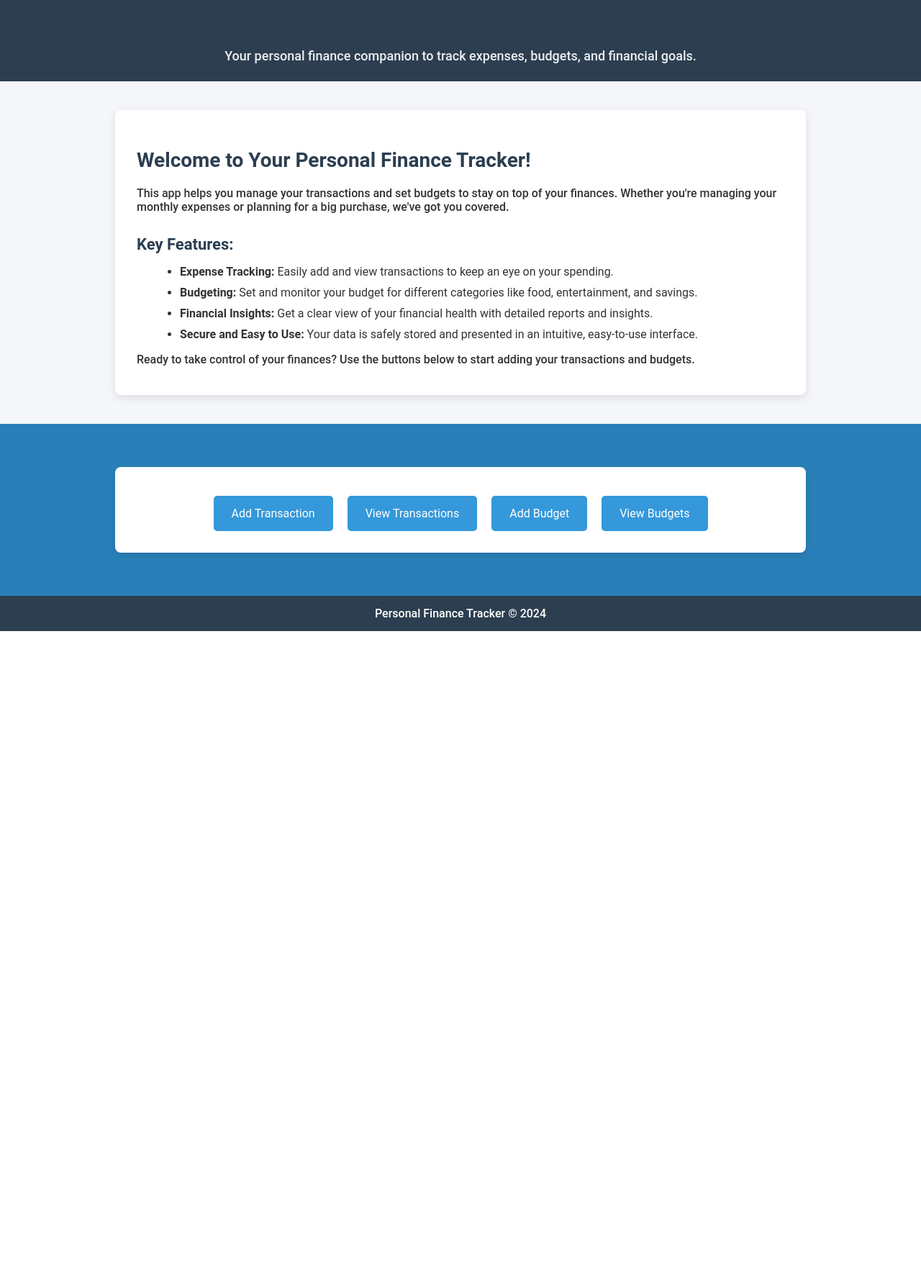
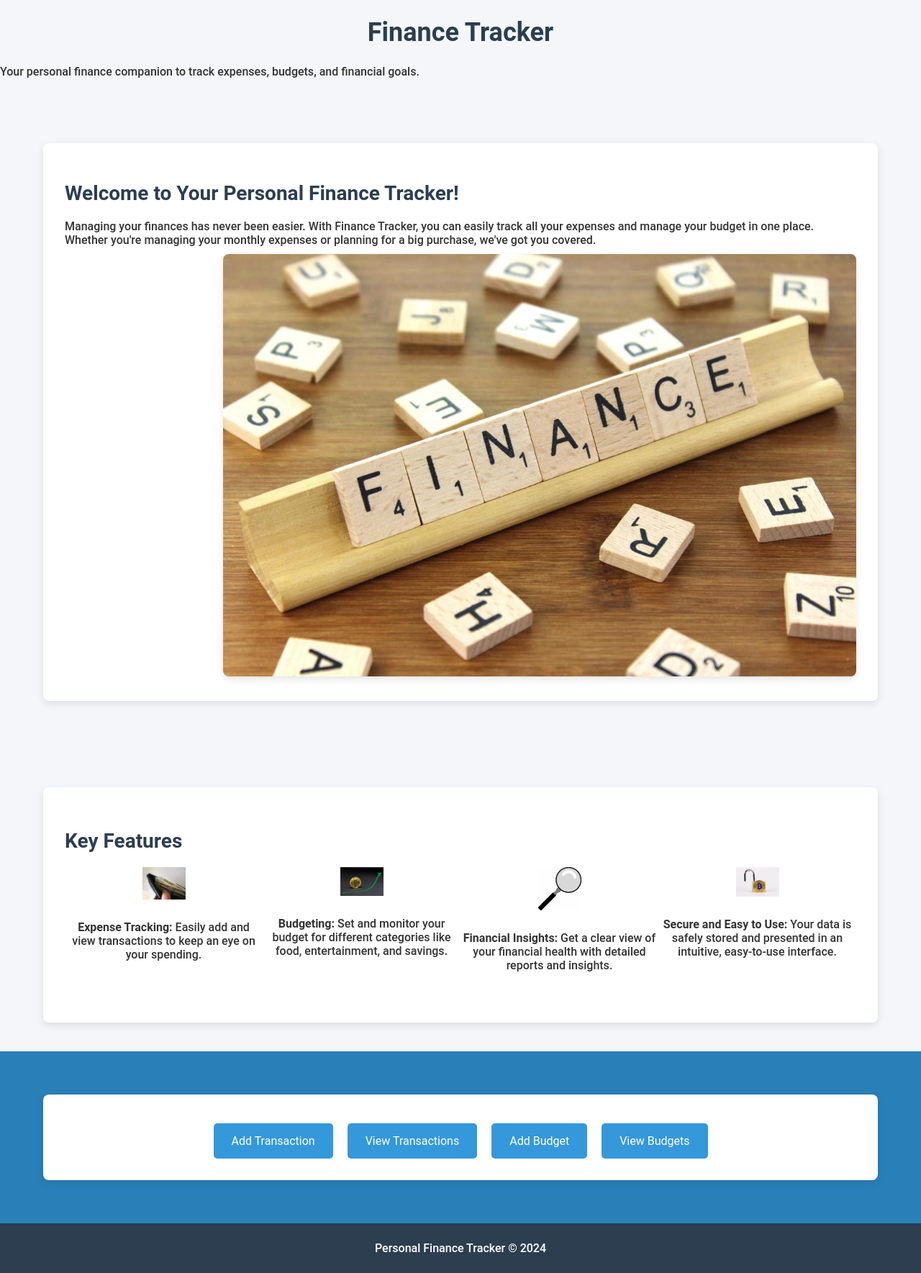
Before and after one commit to TheDude4445/finance-tracker, a Flask app: page / in a window 1280 px wide. Shown: the whole page at 72% size. Before the commit the page ends 877 px from the top, so only its background shows below. Run offline with Flask 3, Linux system fonts and the light colour scheme.

Commit message:
added more styling and images

```diff
--- a/static/css/style.css
+++ b/static/css/style.css
@@ -8,7 +8,7 @@ body {
 }
 
 .container {
-    max-width: 900px;
+    max-width: 1100px;
     margin: 40px auto;
     padding: 30px;
     background-color: white;
@@ -27,21 +27,64 @@ h1 {
     text-align: center;
 }
 
-h2 {
+h2, h3 {
     font-size: 28px;
     margin-bottom: 20px;
-}
-
-h3 {
-    font-size: 22px;
-    margin-top: 30px;
-    margin-bottom: 15px;
 }
 
 p, label {
     font-size: 16px;
     margin: 10px 0;
     font-weight: 500;
+}
+
+/* Welcome Section */
+.welcome-section {
+    display: flex;
+    justify-content: space-between;
+    align-items: center;
+    padding: 40px 0;
+}
+
+.welcome-content {
+    flex: 1;
+}
+
+.welcome-image {
+    flex: 1;
+    text-align: right;
+}
+
+.welcome-image img {
+    max-width: 80%;
+    border-radius: 8px;
+    box-shadow: 0 4px 10px rgba(0, 0, 0, 0.1);
+}
+
+/* Features Section */
+.features-section {
+    margin-top: 40px;
+}
+
+.features {
+    display: flex;
+    justify-content: space-between;
+    flex-wrap: wrap;
+}
+
+.feature {
+    flex: 1 1 calc(25% - 20px);
+    text-align: center;
+    margin-bottom: 30px;
+}
+
+.feature img {
+    max-width: 60px;
+    margin-bottom: 15px;
+}
+
+.feature p {
+    font-size: 16px;
 }
 
 /* Buttons */
@@ -64,25 +107,6 @@ button:hover, a.button:hover {
     background-color: #2980b9;
 }
 
-/* Header & Footer */
-header, footer {
-    background-color: #2c3e50;
-    color: white;
-    text-align: center;
-    padding: 15px 0;
-}
-
-header h1, footer p {
-    margin: 0;
-}
-
-/* Tagline under header */
-header .tagline {
-    font-size: 18px;
-    color: #ecf0f1;
-    margin-top: 10px;
-}
-
 /* CTA (Call to Action) Buttons Section */
 .cta-buttons {
     background-color: #2980b9;
@@ -101,15 +125,15 @@ header .tagline {
     font-size: 16px;
 }
 
-/* Lists for key features */
-ul {
-    list-style-type: disc;
-    margin-left: 20px;
-}
-
-ul li {
-    margin-bottom: 10px;
-    font-size: 16px;
+/* Footer */
+footer {
+    background-color: #2c3e50;
+    color: white;
+    text-align: center;
+    padding: 15px 0;
+    position: relative;
+    bottom: 0;
+    width: 100%;
 }
 
 /* Responsive Design */
@@ -126,4 +150,24 @@ ul li {
         font-size: 14px;
         padding: 10px 15px;
     }
+
+    .welcome-section {
+        flex-direction: column;
+        text-align: center;
+    }
+
+    .welcome-image img {
+        max-width: 100%;
+        margin-top: 20px;
+    }
+
+    .features {
+        flex-direction: column;
+        align-items: center;
+    }
+
+    .feature {
+        flex: 1 1 100%;
+        max-width: 300px;
+    }
 }
--- a/templates/index.html
+++ b/templates/index.html
@@ -13,21 +13,45 @@
     <p class="tagline">Your personal finance companion to track expenses, budgets, and financial goals.</p>
 </header>
 
-<div class="container">
-    <h2>Welcome to Your Personal Finance Tracker!</h2>
-    <p>This app helps you manage your transactions and set budgets to stay on top of your finances. Whether you're managing your monthly expenses or planning for a big purchase, we've got you covered.</p>
+<!-- Main Welcome Section with an Image -->
+<section class="welcome-section">
+    <div class="container">
+        <div class="welcome-content">
+            <h2>Welcome to Your Personal Finance Tracker!</h2>
+            <p>Managing your finances has never been easier. With Finance Tracker, you can easily track all your expenses and manage your budget in one place. Whether you're managing your monthly expenses or planning for a big purchase, we've got you covered.</p>
+        </div>
+        <div class="welcome-image">
+            <img src="/static/img/welcome-placeholder.jpg" alt="Welcome to Finance Tracker">
+        </div>
+    </div>
+</section>
 
-    <h3>Key Features:</h3>
-    <ul>
-        <li><strong>Expense Tracking:</strong> Easily add and view transactions to keep an eye on your spending.</li>
-        <li><strong>Budgeting:</strong> Set and monitor your budget for different categories like food, entertainment, and savings.</li>
-        <li><strong>Financial Insights:</strong> Get a clear view of your financial health with detailed reports and insights.</li>
-        <li><strong>Secure and Easy to Use:</strong> Your data is safely stored and presented in an intuitive, easy-to-use interface.</li>
-    </ul>
+<!-- Key Features Section with Icons -->
+<section class="features-section">
+    <div class="container">
+        <h3>Key Features</h3>
+        <div class="features">
+            <div class="feature">
+                <img src="/static/img/expense-icon.jpg" alt="Expense Tracking">
+                <p><strong>Expense Tracking:</strong> Easily add and view transactions to keep an eye on your spending.</p>
+            </div>
+            <div class="feature">
+                <img src="/static/img/budget-icon.jpeg" alt="Budgeting">
+                <p><strong>Budgeting:</strong> Set and monitor your budget for different categories like food, entertainment, and savings.</p>
+            </div>
+            <div class="feature">
+                <img src="/static/img/insight-icon.jpg" alt="Financial Insights">
+                <p><strong>Financial Insights:</strong> Get a clear view of your financial health with detailed reports and insights.</p>
+            </div>
+            <div class="feature">
+                <img src="/static/img/security-icon.jpg" alt="Security">
+                <p><strong>Secure and Easy to Use:</strong> Your data is safely stored and presented in an intuitive, easy-to-use interface.</p>
+            </div>
+        </div>
+    </div>
+</section>
 
-    <p>Ready to take control of your finances? Use the buttons below to start adding your transactions and budgets.</p>
-</div>
-
+<!-- Call to Action Buttons Below -->
 <section class="cta-buttons">
     <div class="container">
         <a href="/add_transaction" class="button">Add Transaction</a>
```
Also changed, not shown: static/img/budget-icon.jpeg (added), static/img/expense-icon.jpg (added), static/img/insight-icon.jpg (added), static/img/security-icon.jpg (added), static/img/welcome-placeholder.jpg (added).
